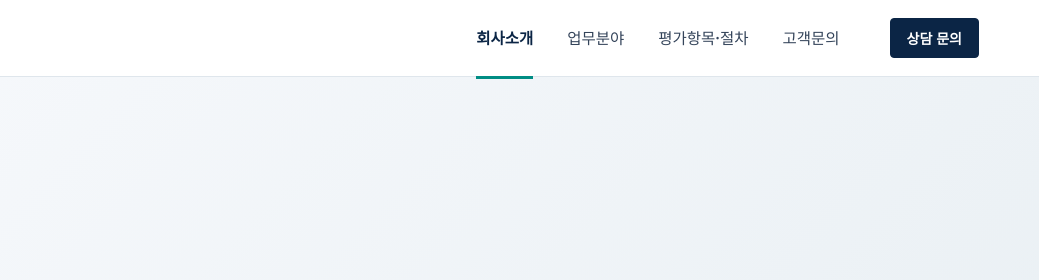
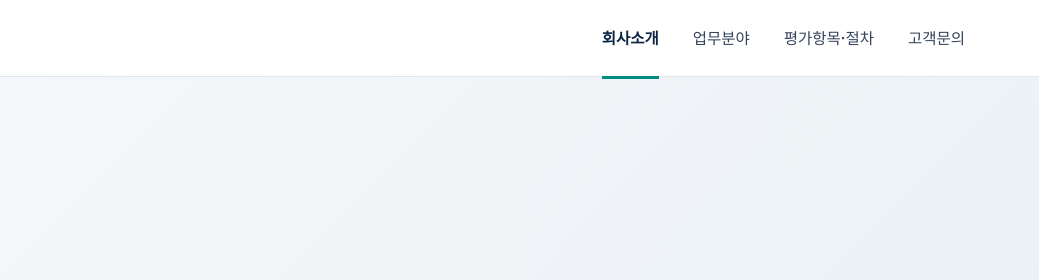
Before and after one commit to eiatools/Terravis, a plain HTML site: page site/about.html in a window 1280 px wide. Shown: the top 280 px of the page, 241-1280 px from the left. Drawn offline with nearby package versions, Linux system fonts and the light colour scheme.

Commit message:
Remove duplicate header consult button
The header had both a '고객문의' menu item and a '상담 문의' button
pointing to the same contact page. Keep the menu item only.

Co-Authored-By: Claude Opus 5.5 <noreply@anthropic.com>
Claude-Session: https://claude.ai/code/session_01SudrVhBGC5o5ji9tXHrdeQ

```diff
--- a/site/about.html
+++ b/site/about.html
@@ -23,7 +23,6 @@
     <a href="process.html">평가항목·절차</a>
     <a href="contact.html">고객문의</a>
   </nav>
-  <a class="btn solid" href="contact.html">상담 문의</a>
 </div></header>
 <main id="main">
 <div class="pagehead"><div class="wrap">
--- a/site/css/style.css
+++ b/site/css/style.css
@@ -44,7 +44,6 @@ nav.main a[aria-current="page"]::after{content:"";position:absolute;left:14px;ri
 .btn.ghost:hover{border-color:var(--teal);color:var(--teal)}
 .btn.light{background:#fff;color:var(--navy);border-color:#fff}
 .btn.light:hover{background:var(--aqua-2);border-color:var(--aqua-2)}
-header .btn{padding:9px 16px;font-size:14px}
 
 /* ---------- home hero ---------- */
 .hero{border-bottom:1px solid var(--line)}
@@ -259,7 +258,7 @@ footer.site .wave{height:46px}
 /* ---------- responsive ---------- */
 @media (max-width:980px){
   .menu{display:grid}
-  header .btn{display:none}
+
   nav.main{position:absolute;top:76px;left:0;right:0;display:none;flex-direction:column;gap:0;background:#fff;border-bottom:1px solid var(--line);padding:8px var(--gutter-r) 16px var(--gutter-l);box-shadow:0 16px 30px -20px rgba(11,37,69,.3)}
   nav.main.open{display:flex}
   nav.main a{padding:14px 4px;border-bottom:1px solid var(--line);border-radius:0}
```
Also changed, not shown: site/contact.html (+0 -1 lines), site/index.html (+0 -1 lines), site/process.html (+0 -1 lines), site/services.html (+0 -1 lines).
